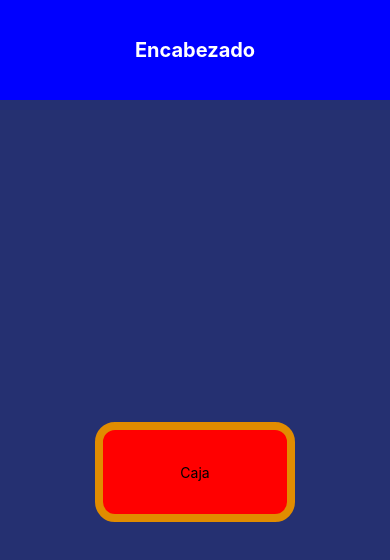
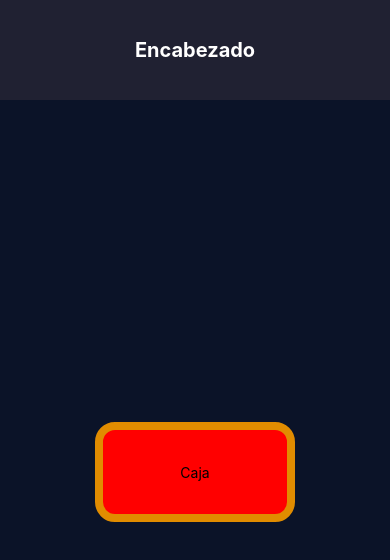
Before and after one commit to Balsero300/PROYECTO-TARDUS, a React Native app: screen / in a window 390 px wide. Shown: the top 560 px of the page. Built offline with nearby package versions, Linux system fonts and the light colour scheme.

Commit message:
Modificacion de colores

```diff
--- a/App.js
+++ b/App.js
@@ -29,7 +29,7 @@ const App = () => {
 const styles = StyleSheet.create({
   container: {
     flex: 1,
-    backgroundColor: 'rgb(37, 48, 113)',
+    backgroundColor: '#0B1328',
   },
   content: {
     flex: 1,
@@ -48,7 +48,7 @@ const styles = StyleSheet.create({
   },
   header: {
     height: 100,
-    backgroundColor: 'blue',
+    backgroundColor: '#202132',
     justifyContent: 'center',
     alignItems: 'center',
   },
```
